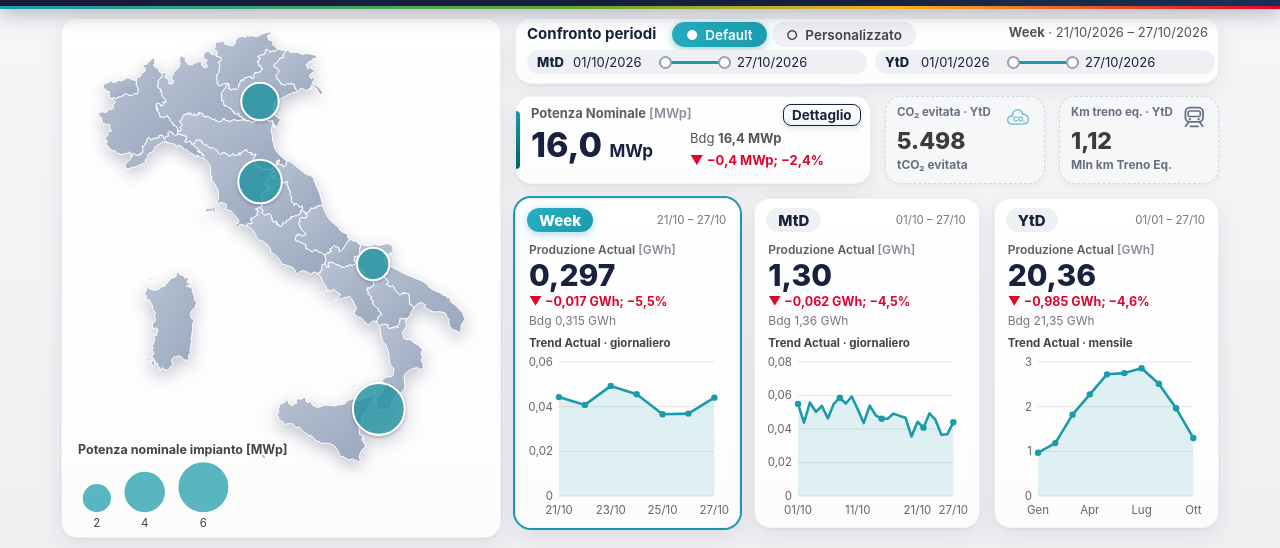
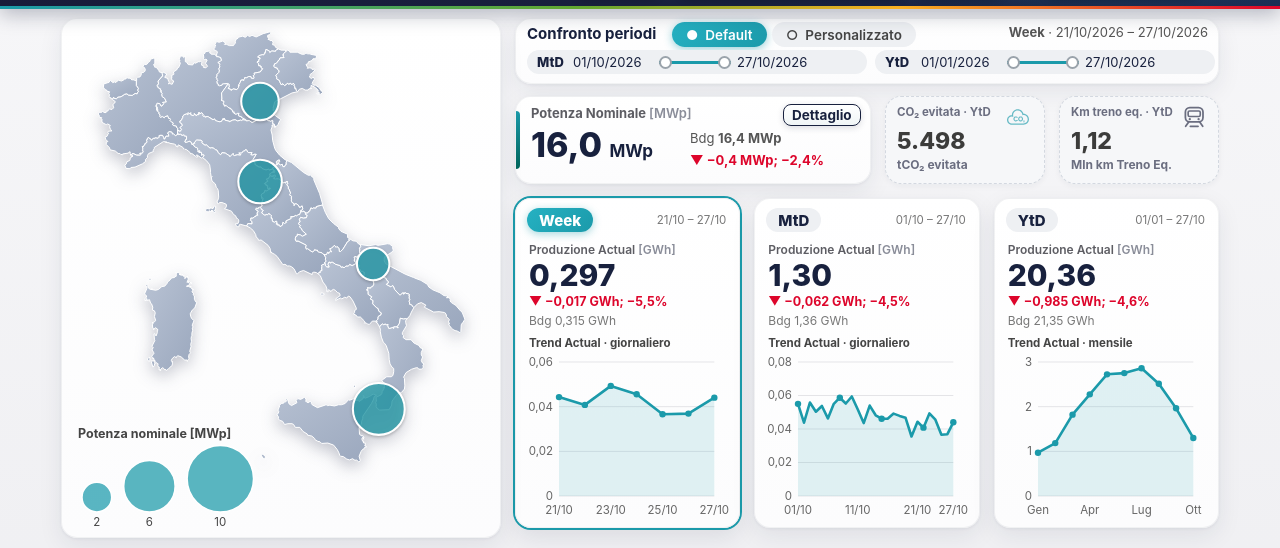
Before and after one commit to bip-render/energy_executive_dashboard, a plain HTML site: page index.html in a window 1280 px wide. Shown: the part 124-672 px from the top of the page. Drawn offline with Linux system fonts and the light colour scheme.

Commit message:
Update index.html v8

```diff
--- a/index.html
+++ b/index.html
@@ -533,7 +533,7 @@ function mapBubbles(sel,sc,act,rp){
  return [...PLANTS].sort((a,b)=>b.mwp-a.mwp).map(p=>{const [px,py]=MAP.plants[p.id];const r=rp*Math.sqrt(p.mwp)/sc;return `<circle class="bubble ${on.has(p.id)?'':'off'} ${S.plant===p.id?'sel':''}" cx="${px}" cy="${py}" r="${r.toFixed(1)}" data-act="${act}" data-v="${p.id}" data-plant="${p.id}"/>`;}).join('');
 }
 function sizeLegend(rp){
- const vs=[2,4,6],rs=vs.map(v=>rp*Math.sqrt(v)),H=Math.ceil(rs[2]*2+18);let x=4,g='';
+ const vs=[2,6,10],rs=vs.map(v=>rp*Math.sqrt(v)),H=Math.ceil(rs[2]*2+18);let x=4,g='';
  vs.forEach((v,i)=>{const r=rs[i];const cx=x+r;g+=`<circle cx="${cx}" cy="${H-16-r}" r="${r}" class="lgb"/><text x="${cx}" y="${H-2}" text-anchor="middle" font-size="11.5" fill="#444">${v}</text>`;x+=r*2+12;});
  return `<svg width="${Math.ceil(x)}" height="${H}" viewBox="0 0 ${Math.ceil(x)} ${H}">${g}</svg>`;
 }
@@ -545,7 +545,7 @@ function mapBlock(sel){
  const mw=MAP.w,mh=MAP.h,H=430,sc=H/mh,W=mw*sc,ox=(440-W)/2,oy=14;
  let out=card(61,102,440,520);
  out+=`<svg class="abs mapsvg" style="left:${61+ox}px;top:${102+oy}px;overflow:visible" width="${W}" height="${H}" viewBox="0 0 ${mw} ${mh}">${mapDefs()}${mapPaths()}${mapBubbles(sel,sc,'plantsel',BR)}</svg>`;
- out+=`<div class="abs" style="left:78px;top:${102+520-96}px"><div style="font-size:12.5px;font-weight:700;color:#444;margin-bottom:2px">Potenza nominale impianto [MWp]</div>${sizeLegend(BR)}</div>`;
+ out+=`<div class="abs" style="left:78px;top:${102+520-112}px"><div style="font-size:12.5px;font-weight:700;color:#444;margin-bottom:2px">Potenza nominale [MWp]</div>${sizeLegend(BR)}</div>`;
  return out;
 }
 
```
